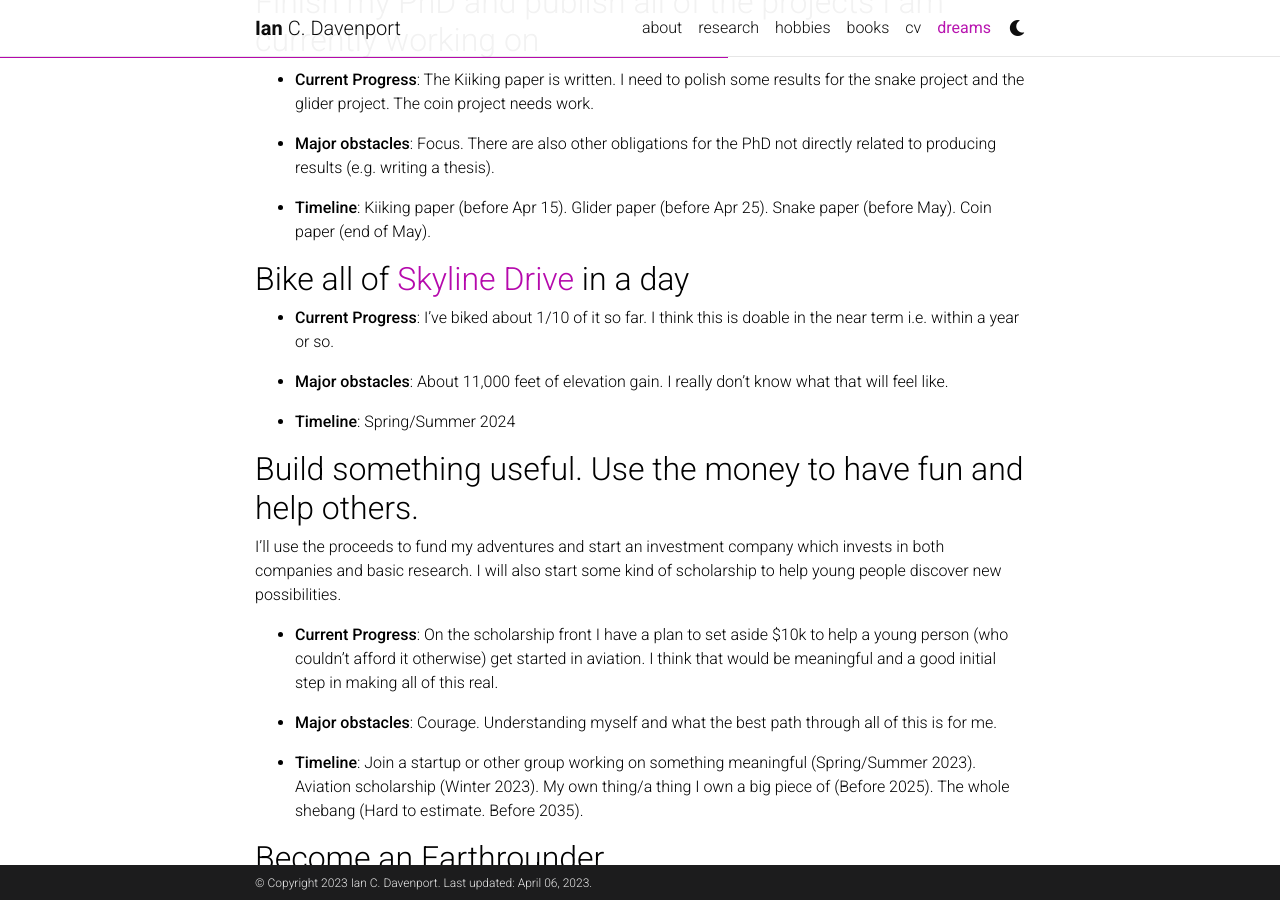
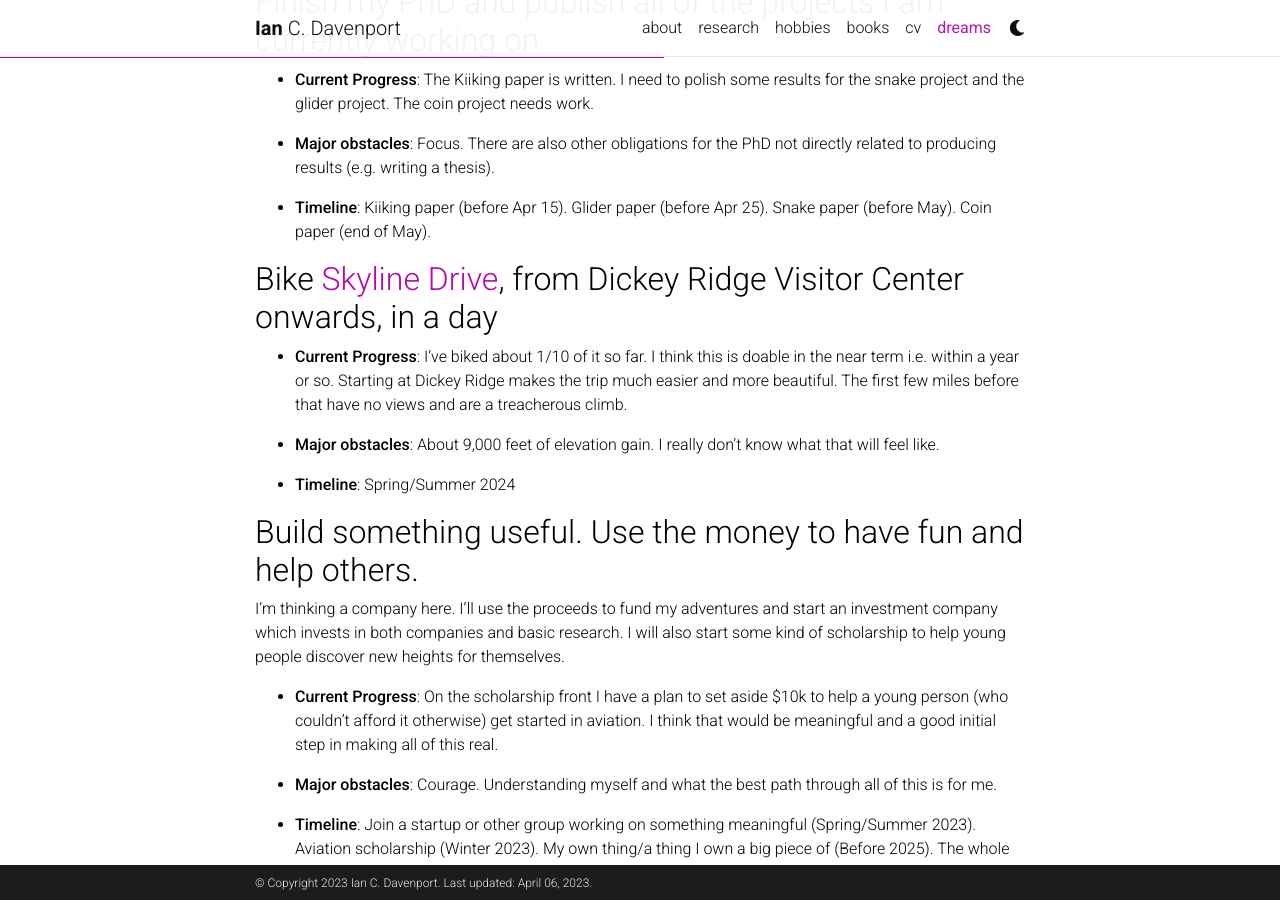
Before and after one commit to davenpi/davenpi.github.io, a Jekyll site: the page built from _pages/pie.md, in a window 1280 px wide and 900 px high, scrolled down 367 px. Built offline with Jekyll 4.4.1, drawn with Linux system fonts in a browser that asks for light colours; comment, search, counter and statistics services are not loaded; a style sheet for code colours, icons or effects is not loaded.

Commit message:
Dickey Ridge

```diff
--- a/_pages/pie.md
+++ b/_pages/pie.md
@@ -29,19 +29,22 @@ related to producing results (e.g. writing a thesis).
 
 - **Timeline**: Kiiking paper (before Apr 15). Glider paper (before Apr 25). Snake paper (before May). Coin paper (end of May).
 
-## Bike all of [Skyline Drive](https://www.nps.gov/shen/planyourvisit/driving-skyline-drive.htm) in a day
+## Bike [Skyline Drive](https://www.nps.gov/shen/planyourvisit/driving-skyline-drive.htm), from Dickey Ridge Visitor Center onwards, in a day
 
-- **Current Progress**: I've biked about 1/10 of it so far. I think this is doable in the near term i.e. within a year or so.
+- **Current Progress**: I've biked about 1/10 of it so far. I think this is doable in the near term i.e. within a year or so. Starting
+at Dickey Ridge makes the trip much easier and more beautiful. The first few miles before that have no views and are a treacherous
+climb.
 
 
-- **Major obstacles**: About 11,000 feet of elevation gain. I really don't know what that will feel like.
+- **Major obstacles**: About 9,000 feet of elevation gain. I really don't know what that will feel like.
 
 
 - **Timeline**: Spring/Summer 2024
 
 ## Build something useful. Use the money to have fun and help others.
-I'll use the proceeds to fund my adventures and start an investment company which invests in both companies and basic research.
-I will also start some kind of scholarship to help young people discover new possibilities.
+I'm thinking a company here. I'll use the proceeds to fund my adventures and start an investment company which invests
+in both companies and basic research. I will also start some kind of scholarship to help young people discover new heights
+for themselves.
 
 - **Current Progress**: On the scholarship front I have a plan to set aside $10k
 to help a young person (who couldn't afford it otherwise) get started in aviation. I think that would be
```
